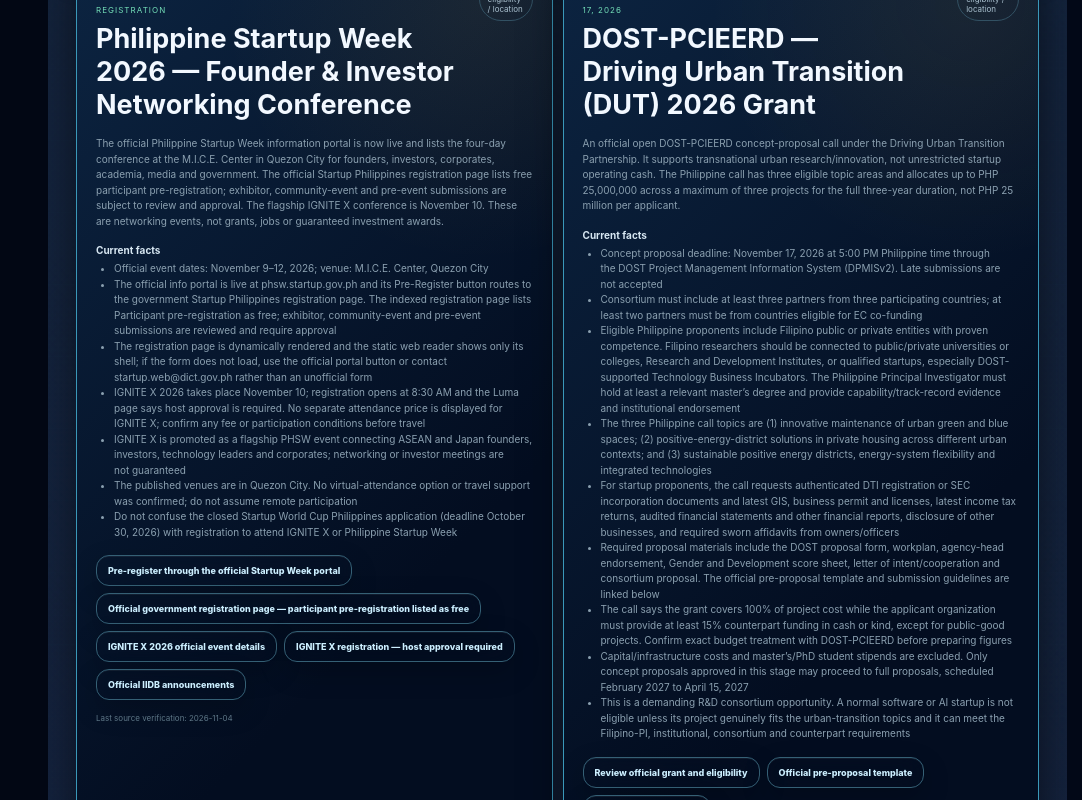
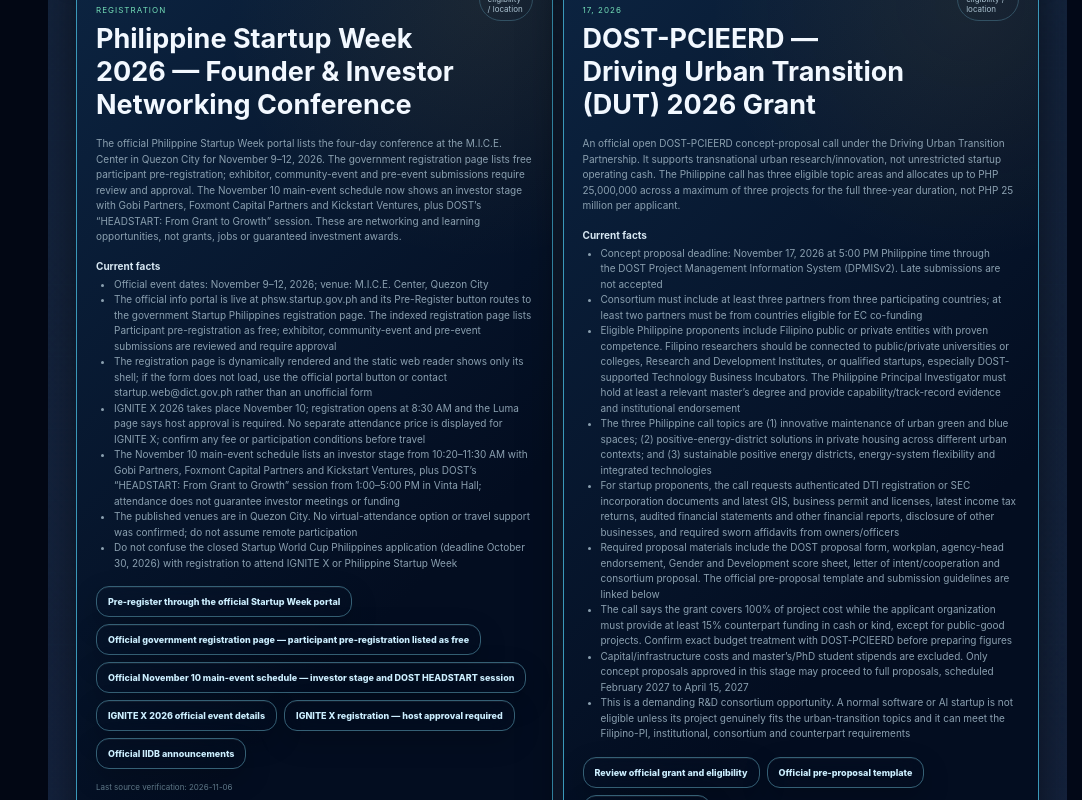
Before and after one commit to IAMGodmatters/IAMMagnanimousway.js, a Next.js app in the folder frontend/: page /opportunity-vault in a window 1280 px wide. Shown: the part 7780-8580 px from the top of the page, without its empty margins (198-1280 px from the left). Built offline with nearby package versions, Linux system fonts and the light colour scheme; no server answers.

Commit message:
Refresh Startup Week investor and DOST session schedule

```diff
--- a/frontend/app/opportunity-vault/page.tsx
+++ b/frontend/app/opportunity-vault/page.tsx
@@ -249,18 +249,19 @@ const opportunities:Opportunity[]=[
 
  {
   id:'philippine-startup-week-2026',name:'Philippine Startup Week 2026 — Founder & Investor Networking Conference',status:'location-check',badge:'QUEZON CITY • NOVEMBER 9–12, 2026 • FREE PARTICIPANT PRE-REGISTRATION',
-  summary:'The official Philippine Startup Week information portal is now live and lists the four-day conference at the M.I.C.E. Center in Quezon City for founders, investors, corporates, academia, media and government. The official Startup Philippines registration page lists free participant pre-registration; exhibitor, community-event and pre-event submissions are subject to review and approval. The flagship IGNITE X conference is November 10. These are networking events, not grants, jobs or guaranteed investment awards.',
-  requirements:['Official event dates: November 9–12, 2026; venue: M.I.C.E. Center, Quezon City','The official info portal is live at phsw.startup.gov.ph and its Pre-Register button routes to the government Startup Philippines registration page. The indexed registration page lists Participant pre-registration as free; exhibitor, community-event and pre-event submissions are reviewed and require approval','The registration page is dynamically rendered and the static web reader shows only its shell; if the form does not load, use the official portal button or contact startup.web@dict.gov.ph rather than an unofficial form','IGNITE X 2026 takes place November 10; registration opens at 8:30 AM and the Luma page says host approval is required. No separate attendance price is displayed for IGNITE X; confirm any fee or participation conditions before travel','IGNITE X is promoted as a flagship PHSW event connecting ASEAN and Japan founders, investors, technology leaders and corporates; networking or investor meetings are not guaranteed','The published venues are in Quezon City. No virtual-attendance option or travel support was confirmed; do not assume remote participation','Do not confuse the closed Startup World Cup Philippines application (deadline October 30, 2026) with registration to attend IGNITE X or Philippine Startup Week'],
+  summary:'The official Philippine Startup Week portal lists the four-day conference at the M.I.C.E. Center in Quezon City for November 9–12, 2026. The government registration page lists free participant pre-registration; exhibitor, community-event and pre-event submissions require review and approval. The November 10 main-event schedule now shows an investor stage with Gobi Partners, Foxmont Capital Partners and Kickstart Ventures, plus DOST’s “HEADSTART: From Grant to Growth” session. These are networking and learning opportunities, not grants, jobs or guaranteed investment awards.',
+  requirements:['Official event dates: November 9–12, 2026; venue: M.I.C.E. Center, Quezon City','The official info portal is live at phsw.startup.gov.ph and its Pre-Register button routes to the government Startup Philippines registration page. The indexed registration page lists Participant pre-registration as free; exhibitor, community-event and pre-event submissions are reviewed and require approval','The registration page is dynamically rendered and the static web reader shows only its shell; if the form does not load, use the official portal button or contact startup.web@dict.gov.ph rather than an unofficial form','IGNITE X 2026 takes place November 10; registration opens at 8:30 AM and the Luma page says host approval is required. No separate attendance price is displayed for IGNITE X; confirm any fee or participation conditions before travel','The November 10 main-event schedule lists an investor stage from 10:20–11:30 AM with Gobi Partners, Foxmont Capital Partners and Kickstart Ventures, plus DOST’s “HEADSTART: From Grant to Growth” session from 1:00–5:00 PM in Vinta Hall; attendance does not guarantee investor meetings or funding','The published venues are in Quezon City. No virtual-attendance option or travel support was confirmed; do not assume remote participation','Do not confuse the closed Startup World Cup Philippines application (deadline October 30, 2026) with registration to attend IGNITE X or Philippine Startup Week'],
   official:'https://phsw.startup.gov.ph/',
   secondary:'https://startup.gov.ph/phsw-register/',
   secondaryLabel:'Official government registration page — participant pre-registration listed as free',
   moreLinks:[
+   {label:'Official November 10 main-event schedule — investor stage and DOST HEADSTART session',url:'https://phsw.startup.gov.ph/main-event/'},
    {label:'IGNITE X 2026 official event details',url:'https://ignite.ph/'},
    {label:'IGNITE X registration — host approval required',url:'https://luma.com/rdibkjhw'},
    {label:'Official IIDB announcements',url:'https://ph.linkedin.com/company/dict-iidb'}
   ],
   cta:'Pre-register through the official Startup Week portal',
-  verified:'2026-11-04'
+  verified:'2026-11-06'
 },
  {
   id:'dost-pcieerd-dut-2026',name:'DOST-PCIEERD — Driving Urban Transition (DUT) 2026 Grant',status:'location-check',badge:'PHILIPPINES • INTERNATIONAL RESEARCH CONSORTIUM • DEADLINE NOV 17, 2026',
```
